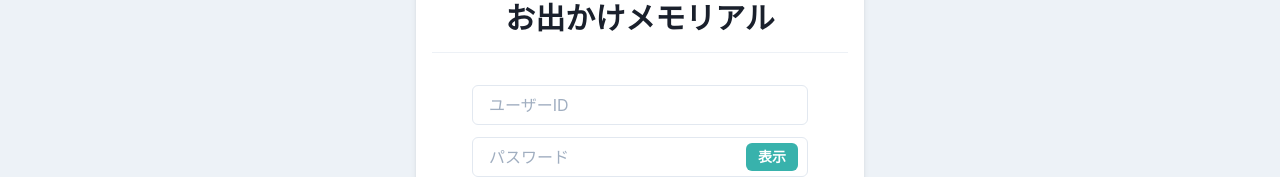
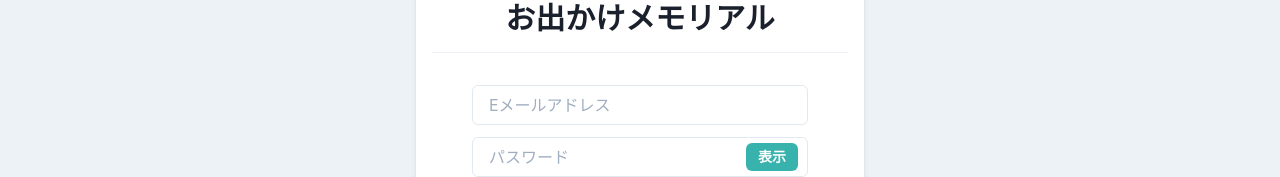
Before and after one commit to KAKI-EX/myportfolio03, a React (Create React App) app in the folder frontend/: page /user/sign_in in a window 1280 px wide. Shown: the part 333-510 px from the top of the page. Built offline with nearby package versions, Linux system fonts and the light colour scheme.

Commit message:
■ 概要: sign_inページの一段目のインプット内容をuserIdからEmailに変更

```diff
--- a/frontend/src/components/pages/users/SignIn.tsx
+++ b/frontend/src/components/pages/users/SignIn.tsx
@@ -7,8 +7,12 @@ import { ChangeEvent, memo, useState, VFC } from "react";
 export const SignIn: VFC = memo(() => {
   const onClickLogin = () => alert("");
 
-  const [userId, setUserId] = useState("");
-  const onChangeUserId = (e: ChangeEvent<HTMLInputElement>) => setUserId(e.target.value);
+  const [userEmail, setUserEmail] = useState("");
+  const onChangeEmail = (e: ChangeEvent<HTMLInputElement>) => setUserEmail(e.target.value);
+
+  const [userPassword, setUserPassword] = useState("");
+  const onChangePassword = (e: ChangeEvent<HTMLInputElement>) => setUserPassword(e.target.value);
+
   const [show, setShow] = useState(false);
   const handleClick = () => setShow(!show);
 
@@ -20,9 +24,21 @@ export const SignIn: VFC = memo(() => {
         </Heading>
         <Divider my={4} />
         <Stack spacing={3} py={4} px={10}>
-          <Input placeholder="ユーザーID" value={userId} onChange={onChangeUserId} aria-label="ユーザーID" />
+          <Input
+            placeholder="Eメールアドレス"
+            value={userEmail}
+            onChange={onChangeEmail}
+            aria-label="Eメールアドレス"
+          />
           <InputGroup size="md">
-            <Input pr="4.5rem" type={show ? "text" : "password"} placeholder="パスワード" aria-label="パスワード" />
+            <Input
+              pr="4.5rem"
+              type={show ? "text" : "password"}
+              placeholder="パスワード"
+              aria-label="パスワード"
+              value={userPassword}
+              onChange={onChangePassword}
+            />
             <InputRightElement width="4.5rem">
               <Button h="1.75rem" size="sm" bg="teal.400" color="white" onClick={handleClick}>
                 {show ? "非表示" : "表示"}
```
